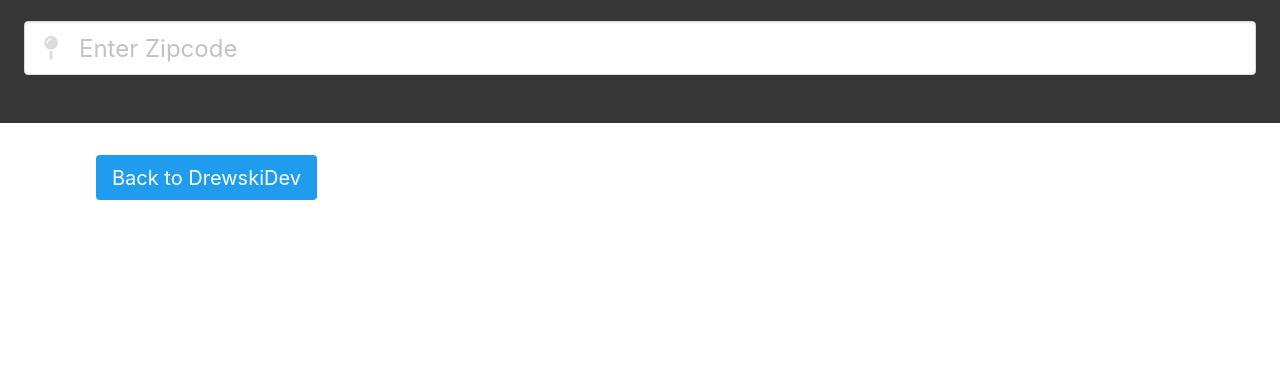
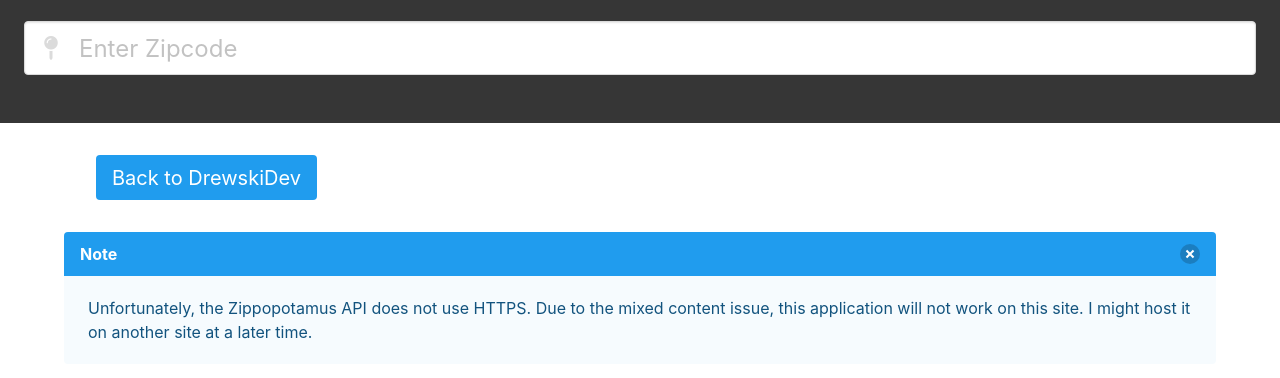
Before and after one commit to AndrewMartinez33/DrewskiDevWebsite, a plain HTML site: page pages/projects/ZipcodeInfo/index.html in a window 1280 px wide. Shown: the part 116-494 px from the top of the page. Drawn offline with nearby package versions, Linux system fonts and the light colour scheme.

Commit message:
added a note to the app page about the HTTPS mixed content issue. The app will not run on the site since Zippopotamus does not use HTTPS

```diff
--- a/pages/projects/ZipcodeInfo/index.html
+++ b/pages/projects/ZipcodeInfo/index.html
@@ -38,6 +38,16 @@
   <div class="container">
     <div id="output"></div>
     <a href="../../projects/" class="button is-info is-medium back-button">Back to DrewskiDev</a>
+    <article class="message is-info">
+      <div class="message-header">
+        <p>Note</p>
+        <button class="delete" aria-label="delete"></button>
+      </div>
+      <div class="message-body">
+        Unfortunately, the Zippopotamus API does not use HTTPS. Due to the mixed content issue, this application will
+        not work on this site. I might host it on another site at a later time.
+      </div>
+    </article>
   </div>
 
 
```
